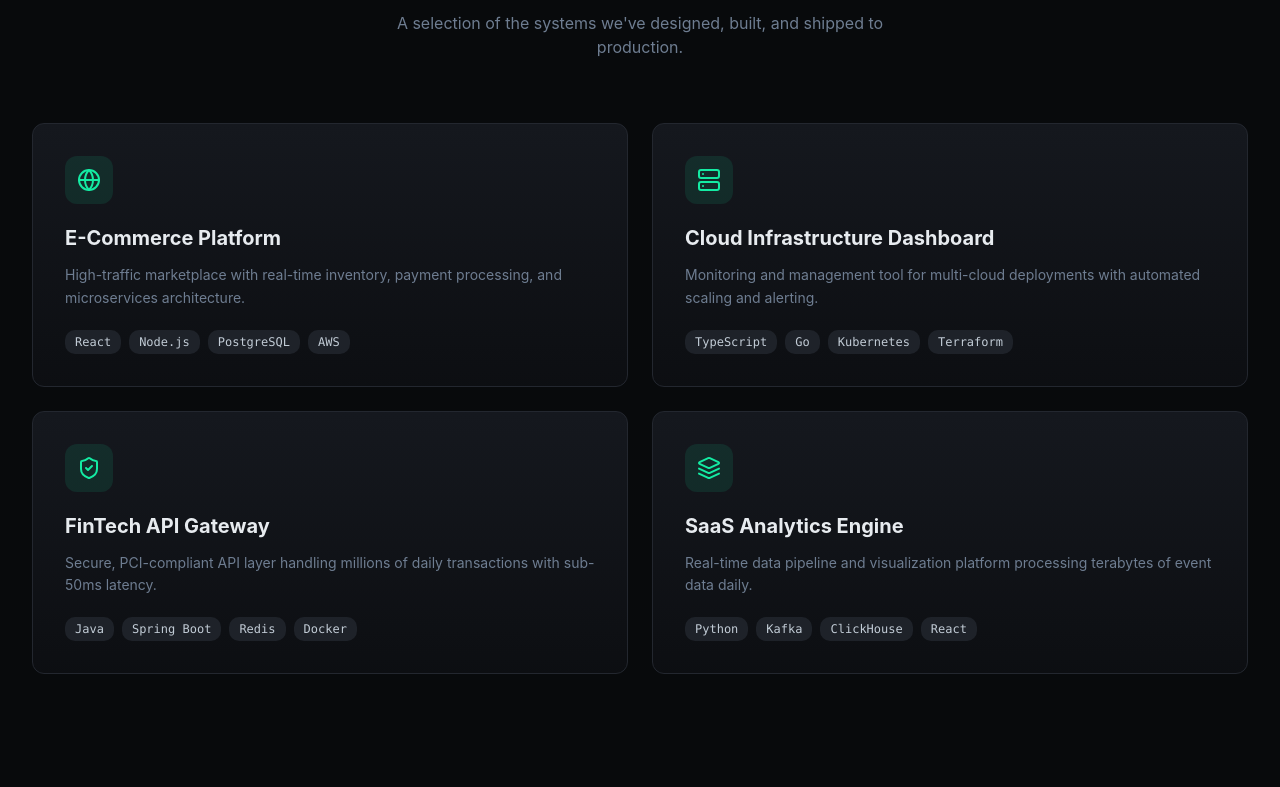
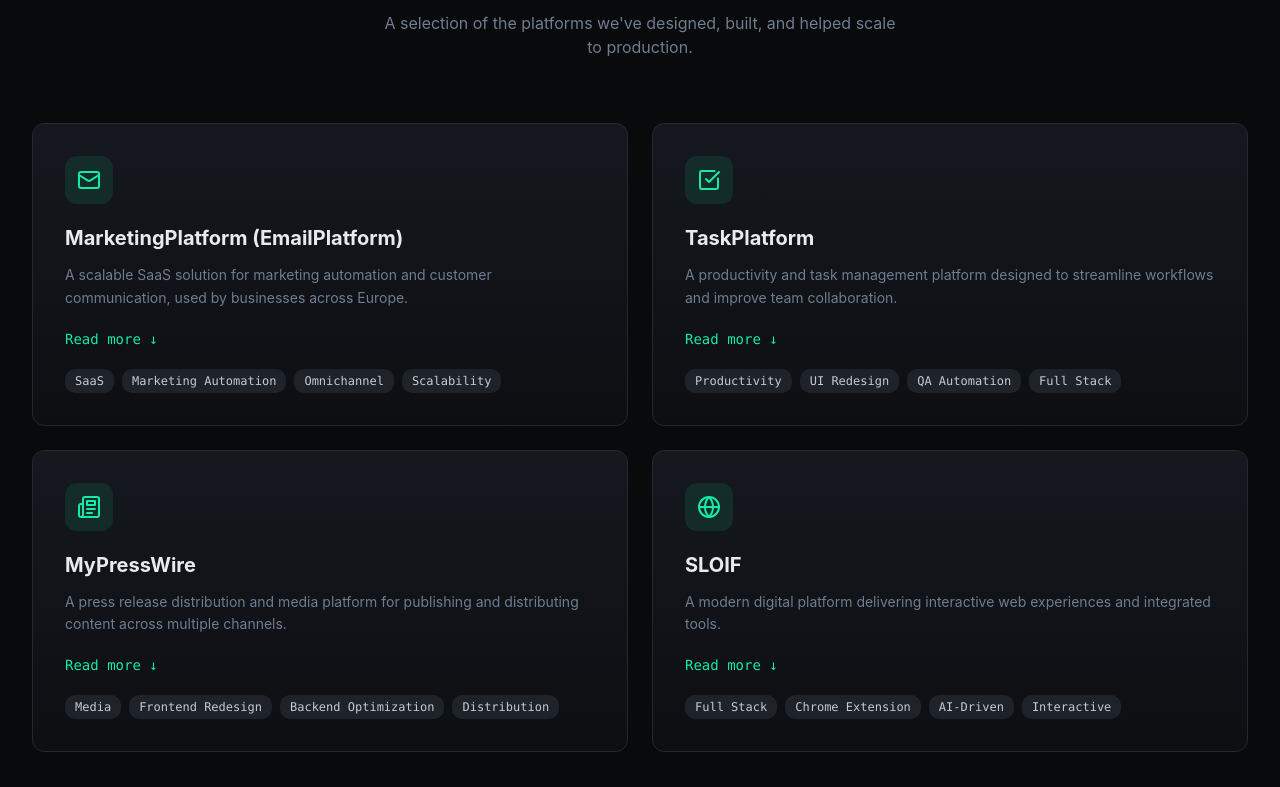
Before and after one commit to Tomche00/dev-team-spotlight, a React (Vite) app: page / in a window 1280 px wide. Shown: the part 2153-2940 px from the top of the page. Built offline with nearby package versions, Linux system fonts and the light colour scheme; the HTML template or start-up script is replaced by a standard one.

Commit message:
Add featured projects display
Co-authored-by: TomcheOne <181956809+TomcheOne@users.noreply.github.com>

```diff
--- a/src/components/Projects.tsx
+++ b/src/components/Projects.tsx
@@ -1,32 +1,75 @@
 import { motion } from "framer-motion";
-import { Globe, Server, ShieldCheck, Layers } from "lucide-react";
+import { Mail, CheckSquare, Newspaper, Globe } from "lucide-react";
+import { useState } from "react";
 
 const projects = [
   {
-    icon: Globe,
-    title: "E-Commerce Platform",
-    description: "High-traffic marketplace with real-time inventory, payment processing, and microservices architecture.",
-    tags: ["React", "Node.js", "PostgreSQL", "AWS"],
+    icon: Mail,
+    title: "MarketingPlatform (EmailPlatform)",
+    summary: "A scalable SaaS solution for marketing automation and customer communication, used by businesses across Europe.",
+    description: "Over the past decade, we played a key role in the development and evolution of MarketingPlatform (EmailPlatform), a scalable SaaS solution for marketing automation and customer communication.\n\nAs part of the engineering team, we contributed to building a robust platform used by businesses across Europe to manage and optimize omnichannel communication. Our work focused on performance, scalability, and delivering a reliable system capable of handling large volumes of data and real-time interactions.\n\nWe were involved in the continuous improvement of core platform features, including automation workflows, audience segmentation, campaign execution, and system integrations. The platform evolved from a focused email marketing tool into a full-featured marketing automation and customer data platform.\n\nThrough long-term development and iteration, we helped shape a product that delivers high-performance communication infrastructure and advanced marketing capabilities.\n\nThe platform was successfully acquired by LINK Mobility, becoming part of a larger global ecosystem for digital communication and customer engagement.",
+    tags: ["SaaS", "Marketing Automation", "Omnichannel", "Scalability"],
   },
   {
-    icon: Server,
-    title: "Cloud Infrastructure Dashboard",
-    description: "Monitoring and management tool for multi-cloud deployments with automated scaling and alerting.",
-    tags: ["TypeScript", "Go", "Kubernetes", "Terraform"],
+    icon: CheckSquare,
+    title: "TaskPlatform",
+    summary: "A productivity and task management platform designed to streamline workflows and improve team collaboration.",
+    description: "TaskPlatform is a productivity and task management platform designed to streamline workflows and improve team collaboration.\n\nAs a team, we contributed to both frontend and backend development, including a full UI redesign to enhance usability and user experience. On the backend and infrastructure side, we worked on system architecture improvements, performance optimization, and server-side enhancements to support scalability and reliability.\n\nWe also implemented QA automation workflows to improve testing efficiency, reduce regression issues, and ensure stable releases. Our combined efforts resulted in a more robust, scalable, and user-friendly platform.",
+    tags: ["Productivity", "UI Redesign", "QA Automation", "Full Stack"],
   },
   {
-    icon: ShieldCheck,
-    title: "FinTech API Gateway",
-    description: "Secure, PCI-compliant API layer handling millions of daily transactions with sub-50ms latency.",
-    tags: ["Java", "Spring Boot", "Redis", "Docker"],
+    icon: Newspaper,
+    title: "MyPressWire",
+    summary: "A press release distribution and media platform for publishing and distributing content across multiple channels.",
+    description: "MyPressWire is a press release distribution and media platform that enables businesses to publish and distribute content efficiently across multiple channels.\n\nOur team worked on a comprehensive platform improvement, including frontend redesign and backend optimizations. We enhanced the user interface for better usability and responsiveness, while also improving system performance and maintainability through backend refinements.\n\nAdditionally, we contributed to system stability and deployment processes, ensuring the platform can handle growing usage and content distribution demands more efficiently.",
+    tags: ["Media", "Frontend Redesign", "Backend Optimization", "Distribution"],
   },
   {
-    icon: Layers,
-    title: "SaaS Analytics Engine",
-    description: "Real-time data pipeline and visualization platform processing terabytes of event data daily.",
-    tags: ["Python", "Kafka", "ClickHouse", "React"],
+    icon: Globe,
+    title: "SLOIF",
+    summary: "A modern digital platform delivering interactive web experiences and integrated tools.",
+    description: "SLOIF is a modern digital platform focused on delivering interactive web experiences and integrated tools.\n\nWe contributed as a team across the full development stack, including frontend redesign, backend architecture improvements, and overall platform evolution. Our work included enhancing system structure, improving performance, and supporting scalable feature development.\n\nWe also developed a Chrome browser extension integrated with the platform, expanding its functionality and user reach. As part of our development approach, we leveraged AI-driven coding practices to accelerate prototyping, experimentation, and feature delivery.",
+    tags: ["Full Stack", "Chrome Extension", "AI-Driven", "Interactive"],
   },
 ];
+
+const ProjectCard = ({ project, index }: { project: typeof projects[0]; index: number }) => {
+  const [expanded, setExpanded] = useState(false);
+
+  return (
+    <motion.div
+      key={project.title}
+      initial={{ opacity: 0, y: 20 }}
+      whileInView={{ opacity: 1, y: 0 }}
+      viewport={{ once: true }}
+      transition={{ delay: index * 0.1 }}
+      className="group relative rounded-xl bg-card-gradient border border-border p-8 hover:border-primary/30 card-hover"
+    >
+      <div className="flex h-12 w-12 items-center justify-center rounded-lg bg-primary/10 mb-5">
+        <project.icon className="h-6 w-6 text-primary" />
+      </div>
+      <h3 className="text-xl font-bold mb-3">{project.title}</h3>
+      <p className="text-muted-foreground text-sm leading-relaxed mb-4">
+        {expanded ? project.description.split("\n\n").map((p, i) => (
+          <span key={i} className="block mb-3 last:mb-0">{p}</span>
+        )) : project.summary}
+      </p>
+      <button
+        onClick={() => setExpanded(!expanded)}
+        className="text-sm font-medium text-primary hover:text-primary/80 transition-colors mb-5 font-mono"
+      >
+        {expanded ? "Show less ↑" : "Read more ↓"}
+      </button>
+      <div className="flex flex-wrap gap-2">
+        {project.tags.map((tag) => (
+          <span key={tag} className="rounded-md bg-secondary px-2.5 py-1 text-xs font-medium text-secondary-foreground font-mono">
+            {tag}
+          </span>
+        ))}
+      </div>
+    </motion.div>
+  );
+};
 
 const Projects = () => (
   <section id="projects" className="py-24 md:py-32">
@@ -41,33 +84,13 @@ const Projects = () => (
           Featured <span className="text-gradient">Projects</span>
         </h2>
         <p className="text-muted-foreground max-w-lg mx-auto">
-          A selection of the systems we've designed, built, and shipped to production.
+          A selection of the platforms we've designed, built, and helped scale to production.
         </p>
       </motion.div>
 
       <div className="grid md:grid-cols-2 gap-6">
         {projects.map((project, i) => (
-          <motion.div
-            key={project.title}
-            initial={{ opacity: 0, y: 20 }}
-            whileInView={{ opacity: 1, y: 0 }}
-            viewport={{ once: true }}
-            transition={{ delay: i * 0.1 }}
-            className="group relative rounded-xl bg-card-gradient border border-border p-8 hover:border-primary/30 card-hover"
-          >
-            <div className="flex h-12 w-12 items-center justify-center rounded-lg bg-primary/10 mb-5">
-              <project.icon className="h-6 w-6 text-primary" />
-            </div>
-            <h3 className="text-xl font-bold mb-3">{project.title}</h3>
-            <p className="text-muted-foreground text-sm leading-relaxed mb-5">{project.description}</p>
-            <div className="flex flex-wrap gap-2">
-              {project.tags.map((tag) => (
-                <span key={tag} className="rounded-md bg-secondary px-2.5 py-1 text-xs font-medium text-secondary-foreground font-mono">
-                  {tag}
-                </span>
-              ))}
-            </div>
-          </motion.div>
+          <ProjectCard key={project.title} project={project} index={i} />
         ))}
       </div>
     </div>
```
